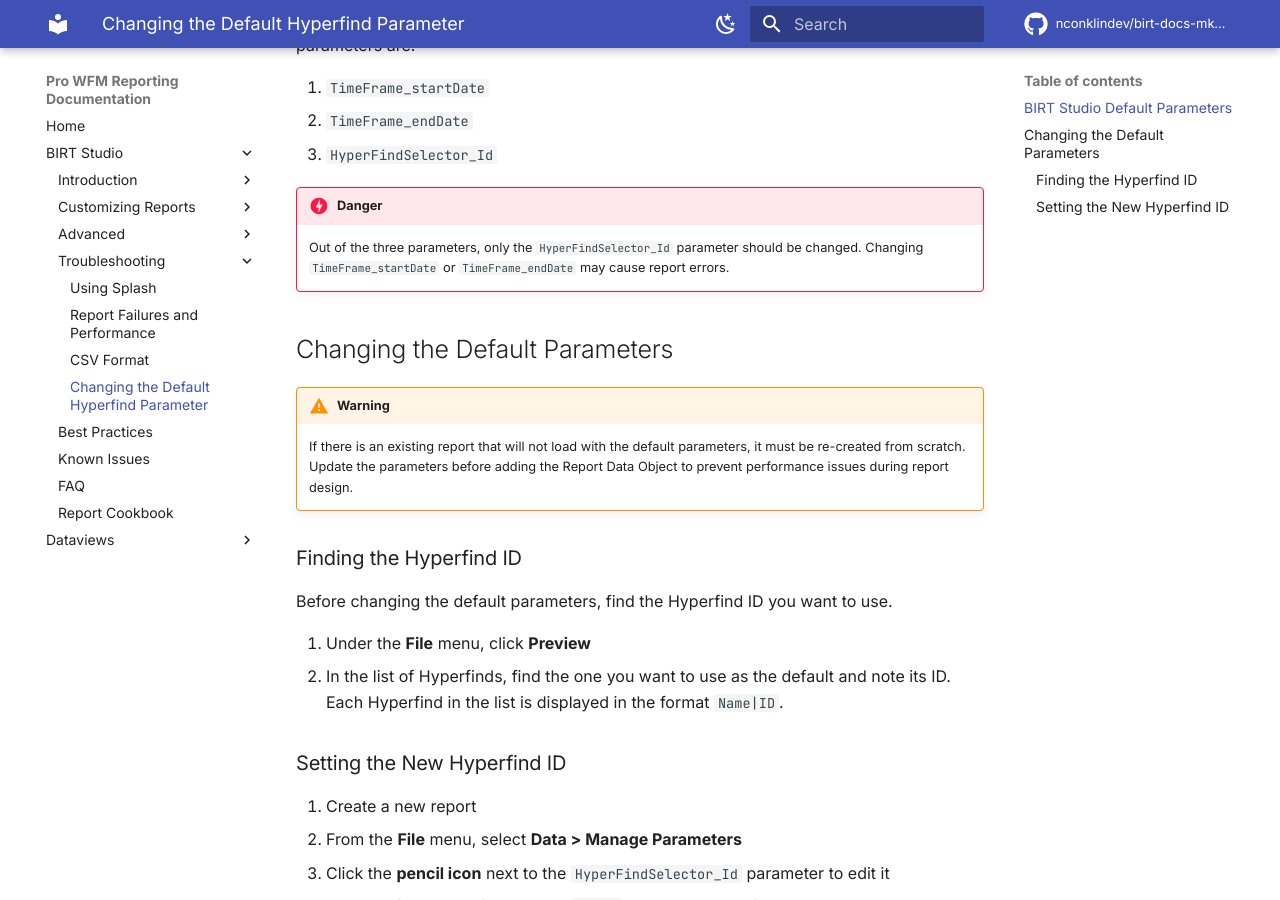
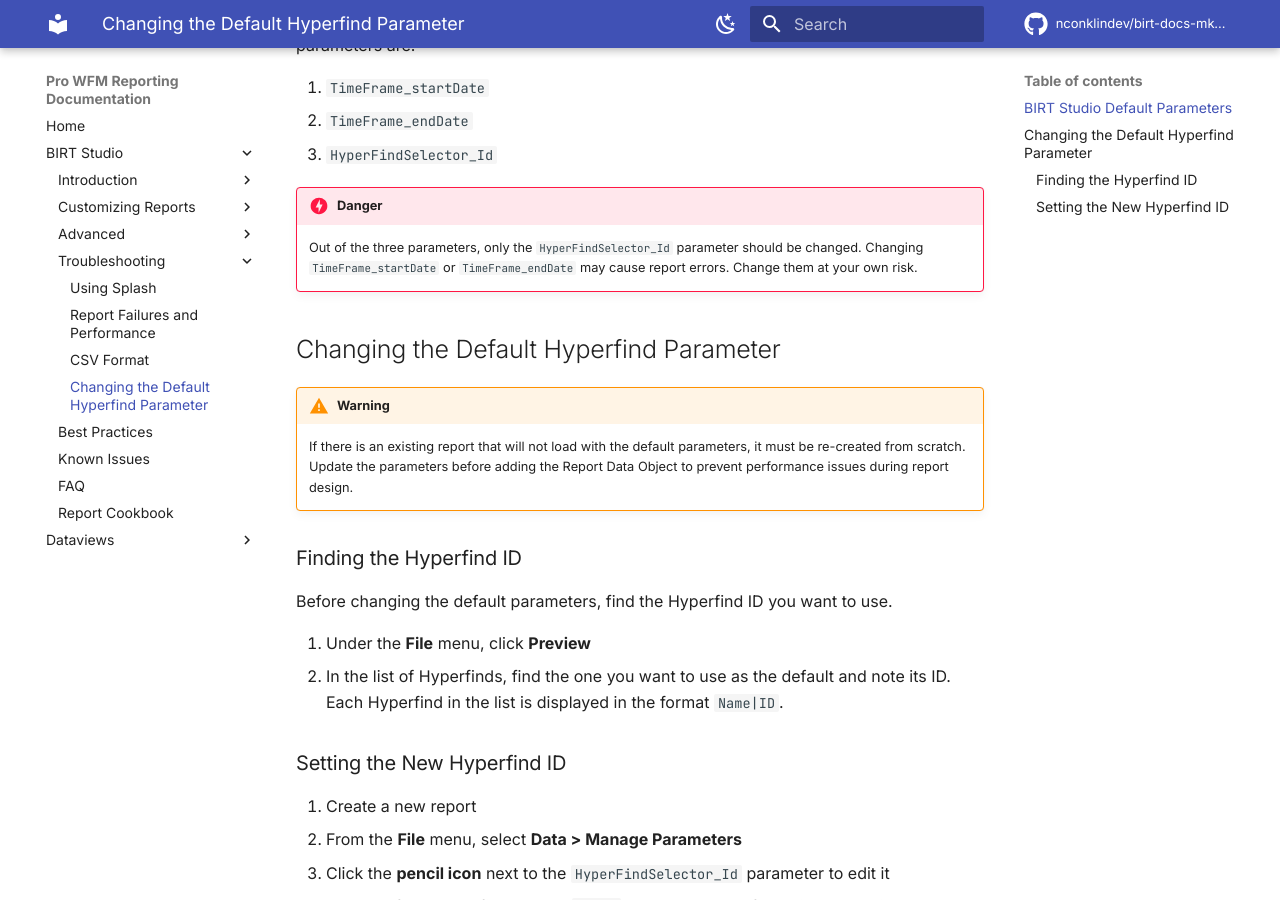
Before and after one commit to nconklindev/birt-docs-mkdocs, an MkDocs documentation site: the page built from docs/birt-studio/troubleshooting/updating-default-parameters.md, in a window 1280 px wide and 900 px high, scrolled down 578 px. Built offline with MkDocs 1.6.1 and Material for MkDocs 9.7.7, drawn with Linux system fonts in a browser that asks for light colours; comment, search, counter and statistics services are not loaded.

Commit message:
chore: clarify documentation on changing hyperfind parameters

```diff
--- a/docs/birt-studio/troubleshooting/updating-default-parameters.md
+++ b/docs/birt-studio/troubleshooting/updating-default-parameters.md
@@ -23,9 +23,9 @@ BIRT Studio comes with a set of default parameters that can be changed. These pa
 
 !!! danger
 
-    Out of the three parameters, only the `HyperFindSelector_Id` parameter should be changed. Changing `TimeFrame_startDate` or `TimeFrame_endDate` may cause report errors.
+    Out of the three parameters, only the `HyperFindSelector_Id` parameter should be changed. Changing `TimeFrame_startDate` or `TimeFrame_endDate` may cause report errors. Change them at your own risk.
 
-## Changing the Default Parameters
+## Changing the Default Hyperfind Parameter
 
 !!! warning
 
```
